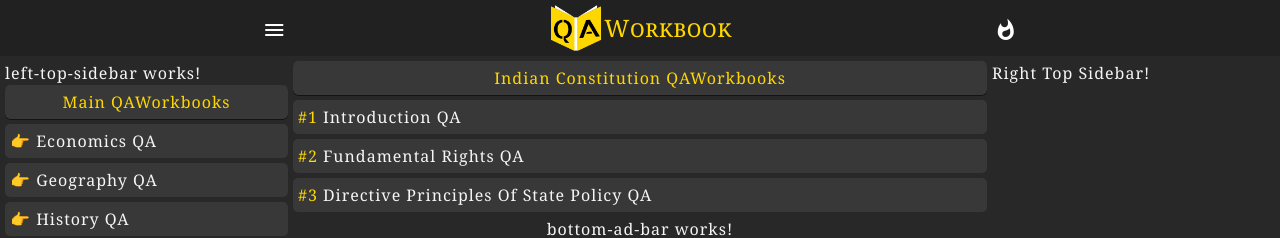
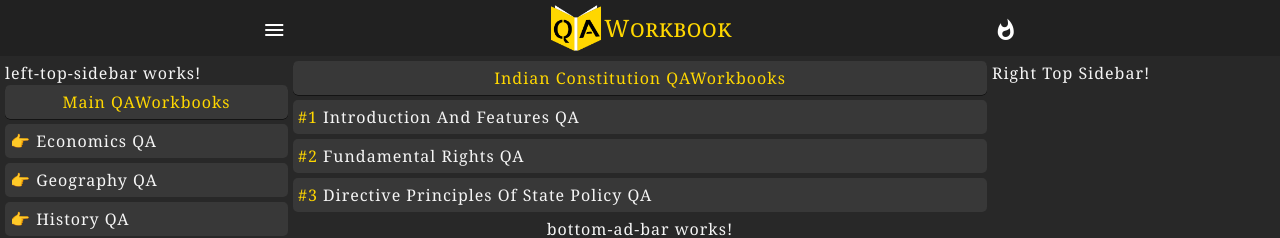
Before and after one commit to JibinJF/QAWorkbook, an Angular app: page /PoliticalScienceQA/IndianPolityQA/IndianConstitutionQA in a window 1280 px wide. Shown: the top 238 px of the page. Built offline with nearby package versions, Linux system fonts and the light colour scheme.

Commit message:
Renaming IntroductionQA to IntroductionAndFeaturesQA

```diff
--- a/src/app/StructuralComponents/main-nav-menu/main-nav-menu.component.html
+++ b/src/app/StructuralComponents/main-nav-menu/main-nav-menu.component.html
@@ -78,7 +78,7 @@
 </mat-menu>
 
 <mat-menu #indianConstitutionQA="matMenu">
-    <button mat-menu-item routerLink="PoliticalScienceQA/IndianPolityQA/IndianConstitutionQA/IntroductionQA">Introduction QA</button>
+    <button mat-menu-item routerLink="PoliticalScienceQA/IndianPolityQA/IndianConstitutionQA/IntroductionAndFeaturesQA">Introduction And Features QA</button>
     <button mat-menu-item routerLink="PoliticalScienceQA/IndianPolityQA/IndianConstitutionQA/FundamentalRightsQA">Fundamental Rights QA</button>
     <button mat-menu-item routerLink="PoliticalScienceQA/IndianPolityQA/IndianConstitutionQA/DPSPQA">DPSP QA</button>
 </mat-menu>
--- a/src/app/app-routing.module.ts
+++ b/src/app/app-routing.module.ts
@@ -53,7 +53,7 @@
 import { DawnOfHistoryInSouthIndia } from './general-awareness-qa/history-qa/ancient-indian-history-qa/dawn-of-history-in-south-india-qa/dawn-of-history-in-south-india-qa.component';
 import { PostMauryaCraftsTradeAndTownsQAComponent } from './general-awareness-qa/history-qa/ancient-indian-history-qa/post-maurya-crafts-trade-and-towns-qa/post-maurya-crafts-trade-and-towns-qa.component';
 import { GuptaAgeQAComponent } from './general-awareness-qa/history-qa/ancient-indian-history-qa/gupta-age-qa/gupta-age-qa.component';
-import { IntroductionQAComponent } from './general-awareness-qa/political-science-qa/indian-polity-qa/indian-constitution-qa/introduction-qa/introduction-qa.component';
+import { IntroductionAndFeaturesQAComponent } from './general-awareness-qa/political-science-qa/indian-polity-qa/indian-constitution-qa/introduction-and-features-qa/introduction-and-features-qa.component';
 
 const routes: Routes = [
   { path: '', component: HomeComponent },
@@ -90,7 +90,7 @@
   { path: 'PoliticalScienceQA/IndianPolityQA', component: IndianPolityQAComponent },
   { path: 'PoliticalScienceQA/IndianPolityQA/IndianConstitutionQA', component: IndianConstitutionQAComponent },
   { path: 'PoliticalScienceQA/IndianPolityQA/IndianConstitutionQA/FundamentalRightsQA', component: FundamentalRightsQAComponent },
-  { path: 'PoliticalScienceQA/IndianPolityQA/IndianConstitutionQA/IntroductionQA', component: IntroductionQAComponent },
+  { path: 'PoliticalScienceQA/IndianPolityQA/IndianConstitutionQA/IntroductionAndFeaturesQA', component: IntroductionAndFeaturesQAComponent },
   { path: 'PoliticalScienceQA/IndianPolityQA/IndianConstitutionQA/DPSPQA', component: DPSPQAComponent },
   { path: 'PoliticalScienceQA/IndianPolityQA/RegulatoryAuthoritiesQA', component: RegulatoryAuthoritiesQAComponent },
   { path: 'PoliticalScienceQA/IndianPolityQA/RegulatoryAuthoritiesQA/FSDCQA', component: FSDCQAComponent },
--- a/src/app/app.module.ts
+++ b/src/app/app.module.ts
@@ -78,7 +78,7 @@
 import { DawnOfHistoryInSouthIndia } from './general-awareness-qa/history-qa/ancient-indian-history-qa/dawn-of-history-in-south-india-qa/dawn-of-history-in-south-india-qa.component';
 import { PostMauryaCraftsTradeAndTownsQAComponent } from './general-awareness-qa/history-qa/ancient-indian-history-qa/post-maurya-crafts-trade-and-towns-qa/post-maurya-crafts-trade-and-towns-qa.component';
 import { GuptaAgeQAComponent } from './general-awareness-qa/history-qa/ancient-indian-history-qa/gupta-age-qa/gupta-age-qa.component';
-import { IntroductionQAComponent } from './general-awareness-qa/political-science-qa/indian-polity-qa/indian-constitution-qa/introduction-qa/introduction-qa.component';
+import { IntroductionAndFeaturesQAComponent } from './general-awareness-qa/political-science-qa/indian-polity-qa/indian-constitution-qa/introduction-and-features-qa/introduction-and-features-qa.component';
 
 
 @NgModule({
@@ -162,7 +162,7 @@
     DawnOfHistoryInSouthIndia,
     PostMauryaCraftsTradeAndTownsQAComponent,
     GuptaAgeQAComponent,
-    IntroductionQAComponent
+    IntroductionAndFeaturesQAComponent
   ],
   bootstrap: [
     AppComponent
--- a/src/app/general-awareness-qa/political-science-qa/indian-polity-qa/indian-constitution-qa/indian-constitution-qa.component.ts
+++ b/src/app/general-awareness-qa/political-science-qa/indian-polity-qa/indian-constitution-qa/indian-constitution-qa.component.ts
@@ -20,8 +20,8 @@
   indianConstitutionQAWbList: QAWbListModel[] = [
     {
       wbNumber: this.wbNumber++,
-      wbName: `Introduction QA`,
-      wbRoute: '/PoliticalScienceQA/IndianPolityQA/IndianConstitutionQA/IntroductionQA'
+      wbName: `Introduction And Features QA`,
+      wbRoute: '/PoliticalScienceQA/IndianPolityQA/IndianConstitutionQA/IntroductionAndFeaturesQA'
     },
     {
       wbNumber: this.wbNumber++,
--- a/src/app/general-awareness-qa/political-science-qa/indian-polity-qa/indian-constitution-qa/introduction-qa/introduction-qa.component.ts
+++ b/src/app/general-awareness-qa/political-science-qa/indian-polity-qa/indian-constitution-qa/introduction-and-features-qa/introduction-and-features-qa.component.ts
@@ -8,10 +8,10 @@
   styles: [
   ]
 })
-export class IntroductionQAComponent {
+export class IntroductionAndFeaturesQAComponent {
 
   qaNumber: number = 1;
-  workbookName: string = `Introduction`;
+  workbookName: string = `Introduction And Features`;
 
   introductionQAs: QAModel[] = [
     {
```
